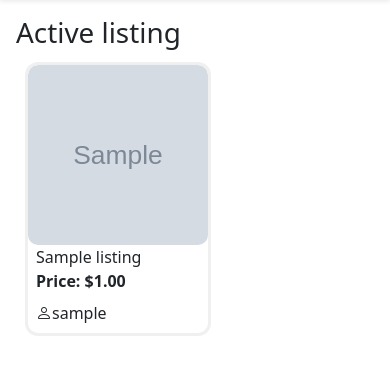
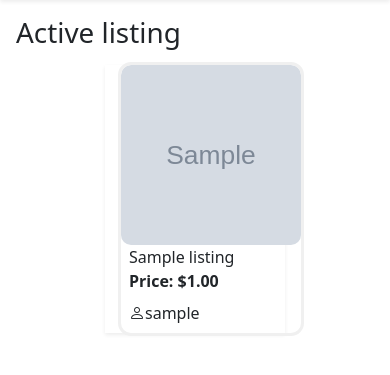
Before and after one commit to LinCie/CS50W-commerce, a Django app: page / in a window 390 px wide. Shown: the part 56-431 px from the top of the page. Run offline with Django 3.2, Linux system fonts and the light colour scheme; tables that the repository leaves empty hold one stand-in row (values such as "Sample post"); grey boxes marked "Sample" are stand-in pictures; some libraries are stand-ins or nearby versions.

Commit message:
Styling fix

```diff
--- a/auctions/static/auctions/index.css
+++ b/auctions/static/auctions/index.css
@@ -4,10 +4,23 @@
     flex-direction: row;
     justify-content: flex-start;
     align-items: flex-start;
+    gap: 30px;
+}
+
+@media only screen and (max-width: 1024px) {
+    #listing-section {
+        justify-content: center;
+    }
 }
 
 .listing-link {
+    width: 180px;
     text-decoration: none;
+    transition: all 0.15s ease-in-out;
+}
+
+.listing-link:hover {
+    transform: translateY(-8px);
 }
 
 .listing-container {
--- a/auctions/templates/auctions/index.html
+++ b/auctions/templates/auctions/index.html
@@ -10,7 +10,7 @@
     <h1 class="mt-3 ms-3">Active listing</h1>
     <div id="listing-section" class="container-fluid mt-3">
         {% for listing in listings %}
-            <a class="listing-link" href="{{ listing.get_absolute_url }}">
+            <a class="shadow-sm listing-link" href="{{ listing.get_absolute_url }}">
                 <div class="listing-container mx-3">
                     <img src="{{ listing.image_url }}" alt="{{ listing.name }}">
                     <div class="listing-text px-2 pb-2">
--- a/auctions/templates/auctions/layout.html
+++ b/auctions/templates/auctions/layout.html
@@ -12,7 +12,7 @@
     </head>
     <body>
         {% comment %} Navbar {% endcomment %}
-        <nav class="navbar navbar-expand-md navbar-light bg-light shadow-sm sticky-top">
+        <nav class="navbar navbar-expand-lg navbar-light bg-light shadow-sm sticky-top">
             <div class="container-fluid ">
                 <a href="{% url 'index' %}" class="navbar-brand">Auction</a>
                 <button class="navbar-toggler" type="button" data-bs-toggle="collapse" data-bs-target="#navbarItems" aria-controls="navbarItems" aria-expanded="false" aria-label="Toggle navigation">
```
